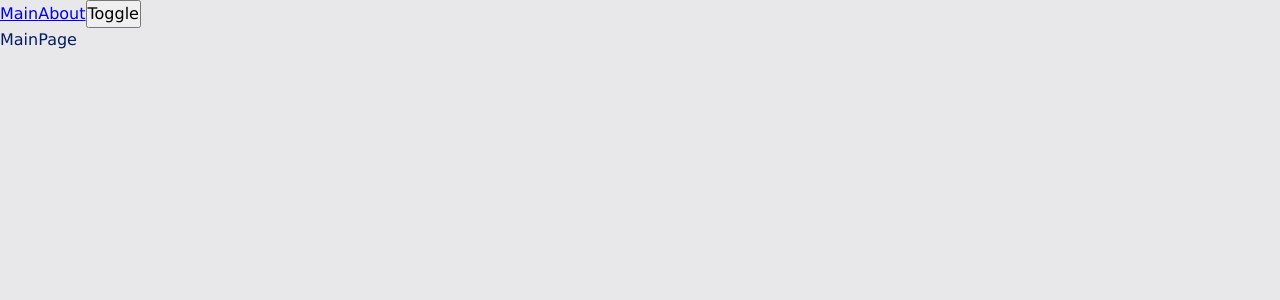
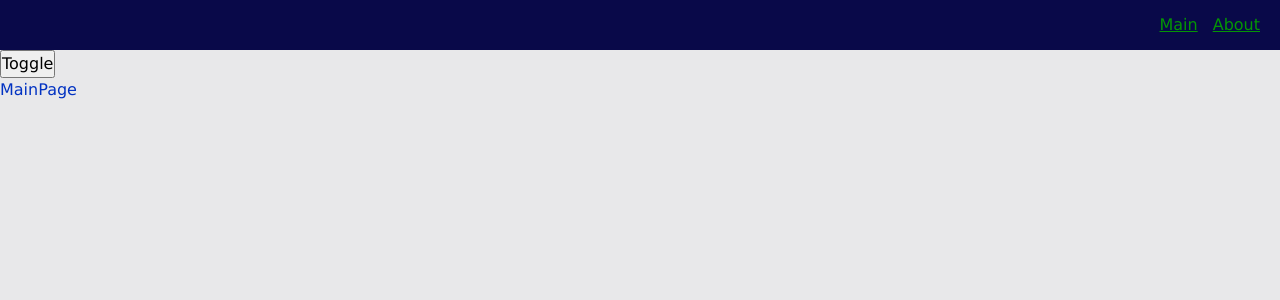
Before and after one commit to AlexeiMir/productreact, a React app: page / in a window 1280 px wide. Shown: the top 300 px of the page. Built offline with nearby package versions, Linux system fonts and the light colour scheme.

Commit message:
Add Navbar

```diff
--- a/src/app/App.tsx
+++ b/src/app/App.tsx
@@ -3,14 +3,14 @@
 import { useTheme } from './providers/theme';
 import { classNames } from 'shared/lib/classNames/classNames';
 import { AppRouter } from './providers/router';
+import { Navbar } from 'widgets/Navbar';
 
 
 export default function App() {
   const { theme, toggleTheme } = useTheme();
   return (
     <div className={classNames('app', {}, [theme])}>
-      <Link to='/'>Main</Link>
-      <Link to='/about'>About</Link>
+      <Navbar />
       <button onClick={toggleTheme}>Toggle</button>
       <AppRouter />
     </div>
--- a/src/app/styles/themes/dark.scss
+++ b/src/app/styles/themes/dark.scss
@@ -1,7 +1,10 @@
 .app.dark{
   --bg-color: #090949;
+  --inverted-bg-color: #e8e8ea;
 
   --primary-color: #049604;
   --secondary-color: #04ff04;
+  --inveted-primary-color: #0232c2;
+  --inveted-secondary-color: #0449e0;
 
 }
--- a/src/app/styles/themes/normal.scss
+++ b/src/app/styles/themes/normal.scss
@@ -1,7 +1,10 @@
 .app.light {
   --bg-color: #e8e8ea;
+  --inverted-bg-color: #090949;
 
-  --primary-color: #041c65;
+  --primary-color: #0232c2;
   --secondary-color: #0449e0;
+  --inverted-primary-color: #049604;
+  --inverted-secondary-color: #04ff04;
 
 }
--- a/src/app/styles/variables/global.scss
+++ b/src/app/styles/variables/global.scss
@@ -10,4 +10,7 @@
   --font-line-l: 32px;
 
   --font-l: var(--font-size-l) / var(--font-line-l) var(--font-family-main);
+
+  // Размеры
+  --navbar-height: 50px;
 }
--- a/src/shared/lib/classNames/classNames.ts
+++ b/src/shared/lib/classNames/classNames.ts
@@ -1,10 +1,10 @@
 type Mods = Record<string, string | boolean>;
 
-export function classNames(cls: string, mods: Mods, additional: string[]): string {
+export function classNames(cls: string, mods: Mods = {}, additional: string[] = []): string {
 
   return [
     cls,
-    ...additional,
+    ...additional.filter(Boolean),
     ...Object.entries(mods).filter(([className, value]) => Boolean(value))
       .map(([className]) => className)
   ].join(' ')
--- /dev/null
+++ b/src/shared/ui/AppLink/AppLink.module.scss
@@ -0,0 +1,11 @@
+.appLink {
+  color: var(--primary-color);
+}
+
+.primary {
+  color: var(--primary-color);
+}
+
+.secondary {
+  color: var(--inverted-primary-color);
+}
--- /dev/null
+++ b/src/shared/ui/AppLink/AppLink.tsx
@@ -0,0 +1,34 @@
+import { FC } from 'react';
+import { Link, LinkProps } from 'react-router-dom';
+import { classNames } from 'shared/lib/classNames/classNames';
+import cls from './AppLink.module.scss'
+
+export enum AppLinkTheme {
+  PRIMARY = 'primary',
+  SECONDARY = 'secondary',
+  RED = 'red',
+}
+
+interface AppLinkProps extends LinkProps {
+  className?: string;
+  theme?: AppLinkTheme
+}
+
+export const AppLink: FC<AppLinkProps> = (props) => {
+  const {
+    className,
+    to,
+    children,
+    theme = AppLinkTheme.PRIMARY,
+    ...otherProps
+  } = props;
+ return (
+   <Link
+    className={classNames(cls.appLink, {}, [className, cls[theme]])}
+     to={to}
+     {...otherProps}
+   >
+  {children}
+ </Link>
+ );
+};
--- /dev/null
+++ b/src/shared/ui/index.ts
@@ -0,0 +1 @@
+export { AppLink } from './AppLink/AppLink';
--- /dev/null
+++ b/src/widgets/Navbar/index.ts
@@ -0,0 +1 @@
+export { Navbar } from './ui/Navbar';
--- /dev/null
+++ b/src/widgets/Navbar/ui/Navbar.module.scss
@@ -0,0 +1,14 @@
+.navbar {
+  width: 100%;
+  height: var(--navbar-height);
+  background: var(--inverted-bg-color);
+  display: flex;
+  align-items: center;
+  padding: 20px;
+}
+
+.links {
+  display: flex;
+  gap: 15px;
+  margin-left: auto;
+}
--- /dev/null
+++ b/src/widgets/Navbar/ui/Navbar.tsx
@@ -0,0 +1,21 @@
+import { classNames } from 'shared/lib/classNames/classNames';
+import { AppLink } from 'shared/ui';
+import { AppLinkTheme } from 'shared/ui/AppLink/AppLink';
+
+import cls from './Navbar.module.scss';
+
+interface NavbarProps {
+ className?: string;
+}
+
+export const Navbar = ({className}: NavbarProps) => {
+ return (
+   <div className={classNames(cls.navbar, {}, [className])}>
+     <div className={cls.links}>
+     <AppLink theme={AppLinkTheme.SECONDARY} to='/'>Main</AppLink>
+      <AppLink theme={AppLinkTheme.SECONDARY} to='/about'>About</AppLink>
+     </div>
+
+ </div>
+ );
+};
```
Also changed, not shown: src/app/providers/router/ui/AppRouter.tsx (line endings or trailing spaces).
